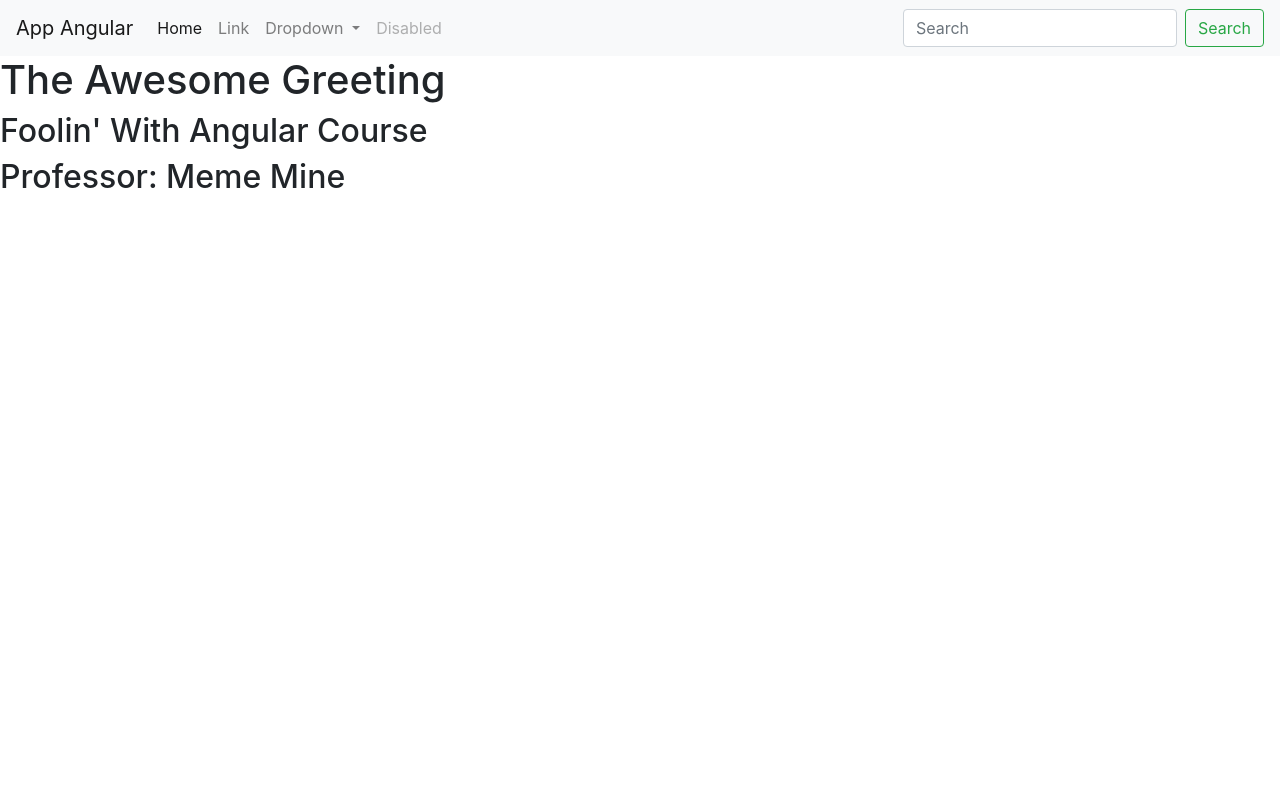
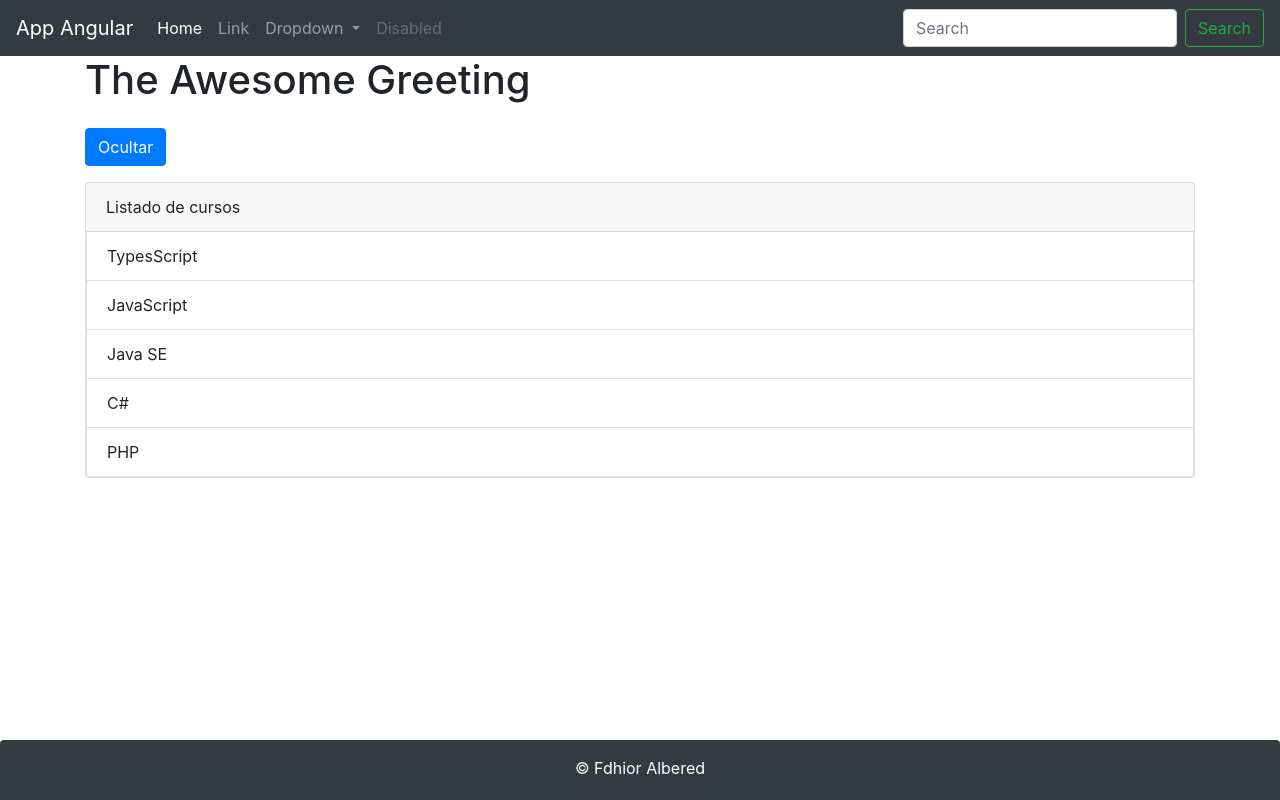
Before and after one commit to fdhior/springangularfront, an Angular app: page / in a window 1280 px wide. Built offline with nearby package versions, Linux system fonts and the light colour scheme.

Commit message:
Se añadió el footer y el componente directiva

```diff
--- a/src/app/app.component.html
+++ b/src/app/app.component.html
@@ -1,7 +1,15 @@
 
 <app-header></app-header>
 
-<h1>{{ title }}</h1>
+<div class="container">
+    <h1>{{ title }}</h1>
 
-<h2>{{ curso }} Course</h2>
-<h2>Professor: {{ profesor }}</h2>
+    <!-- <ul>
+        <li>{{ curso }} Course</li>
+        <li>Professor: {{ profesor }}</li>
+    </ul>
+ -->
+    <app-directiva></app-directiva>
+</div>
+
+<app-footer></app-footer>
--- a/src/app/app.module.ts
+++ b/src/app/app.module.ts
@@ -3,12 +3,16 @@
 
 import { AppComponent } from './app.component';
 import { HeaderComponent } from './header/header.component';
+import { FooterComponent } from './footer/footer.component';
+import { DirectivaComponent } from './directiva/directiva.component';
 
 
 @NgModule({
   declarations: [
     AppComponent,
-    HeaderComponent
+    HeaderComponent,
+    FooterComponent,
+    DirectivaComponent
   ],
   imports: [
     BrowserModule
--- /dev/null
+++ b/src/app/directiva/directiva.component.html
@@ -0,0 +1,9 @@
+<button type="button" (click)="habilitar = (habilitar==true)? false: true" class="btn btn-primary my-3">{{ habilitar==true? 'Ocultar': 'Mostrar' }}</button>
+<div class="card">
+    <div class="card-header">
+        Listado de cursos
+    </div>
+    <ul class="list-group" *ngIf="habilitar == true" >
+        <li class="list-group-item" *ngFor="let curso of listaCurso">{{ curso }}</li>
+    </ul>
+</div>
--- /dev/null
+++ b/src/app/directiva/directiva.component.ts
@@ -0,0 +1,20 @@
+import { Component, OnInit } from '@angular/core';
+
+@Component({
+  selector: 'app-directiva',
+  templateUrl: './directiva.component.html'
+})
+export class DirectivaComponent {
+
+  listaCurso: string[] = ['TypesScript', 'JavaScript', 'Java SE', 'C#', 'PHP'];
+
+  habilitar: boolean = true;
+
+  constructor() { }
+
+  setHabilitar(): void {
+    this.habilitar = (this.habilitar==true)? false: true;
+  }
+
+
+}
--- a/src/app/footer.component.ts
+++ /dev/null
@@ -1,2 +0,0 @@
-export class Footer.Component {
-}
--- /dev/null
+++ b/src/app/footer/footer.component.css
@@ -0,0 +1,6 @@
+.footer {
+    position: absolute;
+    bottom: 0px;
+    height: 60px;
+    width: 100%;
+}
--- /dev/null
+++ b/src/app/footer/footer.component.html
@@ -0,0 +1,7 @@
+<footer class="footer bg-dark rounded-top text-center">
+    <div class="container py-2">
+        <p class="text-white my-2">
+            &copy; {{ autor.nombre + ' ' + autor.apellido }}
+        </p>
+    </div>
+</footer>
--- /dev/null
+++ b/src/app/footer/footer.component.ts
@@ -0,0 +1,13 @@
+import { Component } from '@angular/core'
+
+@Component({
+    selector: 'app-footer',
+    templateUrl: './footer.component.html',
+    styleUrls: ['./footer.component.css']
+})
+
+export class FooterComponent {
+
+    public autor: any = {nombre: 'Fdhior', apellido: 'Albered'};
+
+}
--- a/src/app/header/header.component.html
+++ b/src/app/header/header.component.html
@@ -1,4 +1,4 @@
-<nav class="navbar navbar-expand-lg navbar-light bg-light">
+<nav class="navbar navbar-expand-lg navbar-dark bg-dark">
     <a class="navbar-brand" href="#">{{ title }}</a>
     <button class="navbar-toggler" type="button" data-toggle="collapse" data-target="#navbarSupportedContent" aria-controls="navbarSupportedContent" aria-expanded="false" aria-label="Toggle navigation">
       <span class="navbar-toggler-icon"></span>
```
Also changed, not shown: 1 other file (tests, documents, lock files or other folders).
